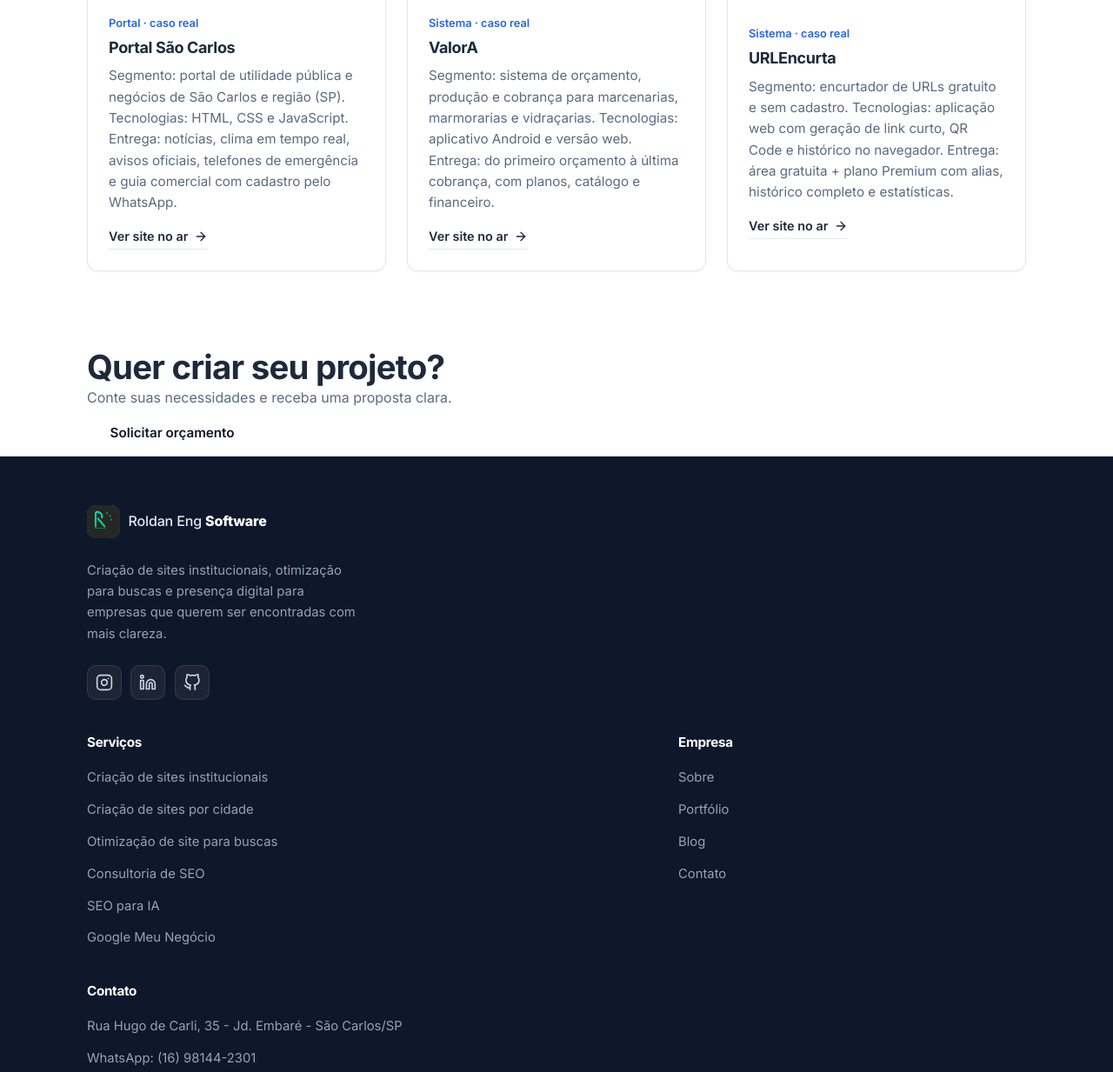
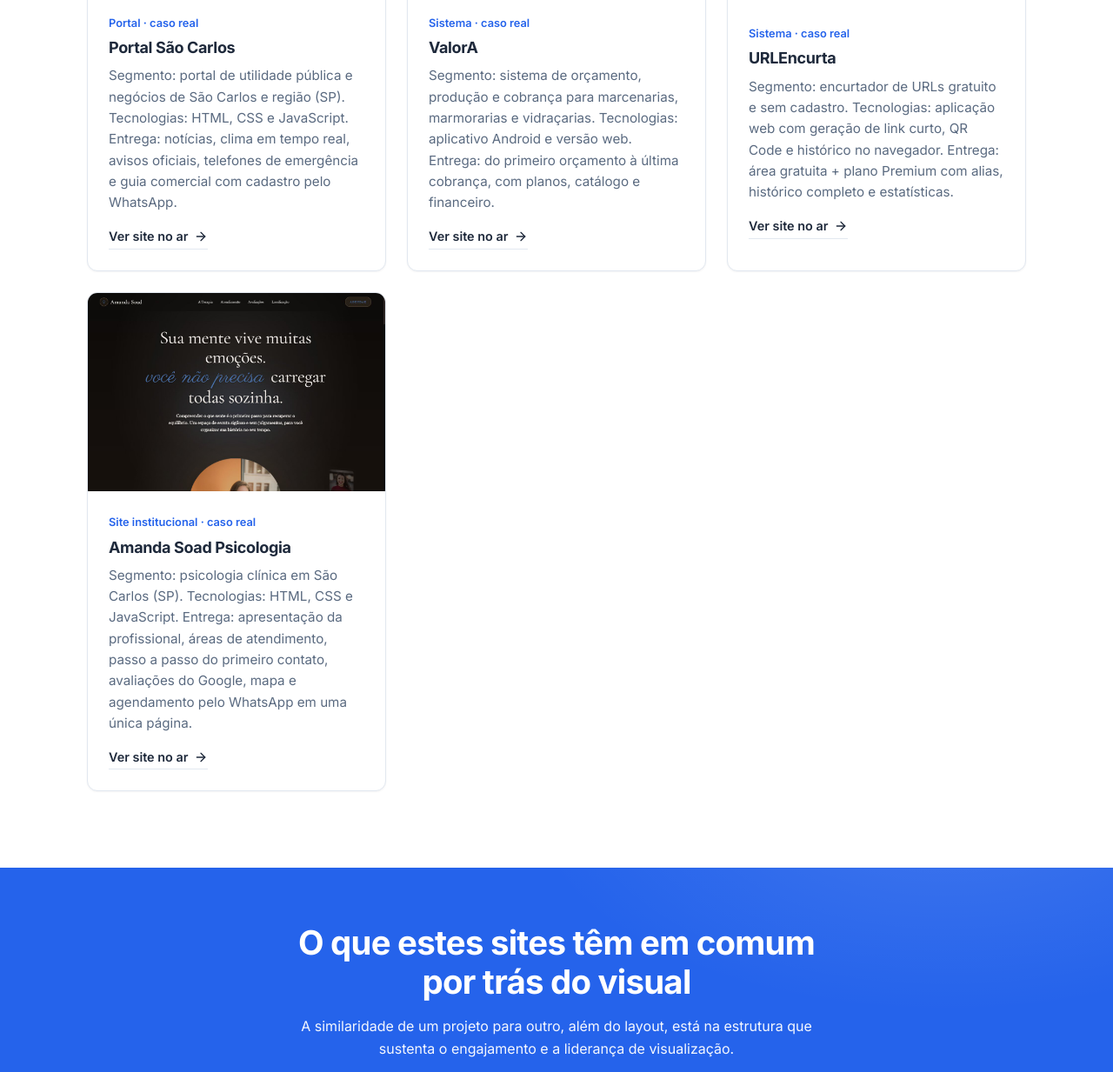
Before and after one commit to roldan-eng-software/roldan-eng-software, a plain HTML site: page portfolio/index.html in a window 1280 px wide. Shown: the part 1567-2800 px from the top of the page at 87% size. Drawn offline with Linux system fonts and the light colour scheme.

Commit message:
Atualiza texto e CTA do portfólio e adiciona 7º caso de sucesso (Amanda Soad)

```diff
--- a/css/styles.css
+++ b/css/styles.css
@@ -1152,6 +1152,37 @@
   margin-top: 2rem;
 }
 
+/* ----------------------- Faixa CTA do portfólio ----------------------- */
+
+.cta-faixa {
+  padding-block: 4rem;
+  background:
+    radial-gradient(50rem 25rem at 85% -20%, rgba(255, 255, 255, 0.12), transparent 60%),
+    var(--cor-primaria);
+}
+
+.cta-faixa__conteudo {
+  max-width: 720px;
+  text-align: center;
+}
+
+.cta-faixa h2 {
+  color: #FFFFFF;
+}
+
+.cta-faixa p {
+  margin-top: 1rem;
+  color: rgba(255, 255, 255, 0.95);
+}
+
+.cta-faixa__acoes {
+  display: flex;
+  flex-wrap: wrap;
+  justify-content: center;
+  gap: 0.85rem;
+  margin-top: 2rem;
+}
+
 /* ----------------------- Contato ----------------------- */
 .contato__grid {
   display: grid;
--- a/portfolio/index.html
+++ b/portfolio/index.html
@@ -134,8 +134,8 @@
             </li>
           </ul>
           <p class="hero-interno__subtitulo">
-            Seis casos reais no ar: Morena Café, Dariane, Padaria Veneto,
-            Portal São Carlos, ValorA e URLEncurta.
+            Sete casos reais no ar: Morena Café, Dariane, Padaria Veneto,
+            Portal São Carlos, ValorA, URLEncurta e Amanda Soad Psicologia.
           </p>
           <div class="hero-interno__acoes">
             <a class="btn btn--primary" href="../contato/">Quero meu projeto como esse</a>
@@ -284,14 +284,36 @@
               </a>
             </div>
           </article>
+          <article class="card-projeto reveal" data-categoria="institucional">
+            <div class="projeto__imagem">
+              <img src="../assets/caso-amanda-psicologia.jpg" alt="Prévia do site da psicóloga Amanda Soad em São Carlos" width="600" height="400" loading="lazy">
+            </div>
+            <div class="card-projeto__corpo">
+              <span class="card-projeto__categoria">Site institucional · caso real</span>
+              <h3>Amanda Soad Psicologia</h3>
+              <p>
+                Segmento: psicologia clínica em São Carlos (SP). Tecnologias: HTML,
+                CSS e JavaScript. Entrega: apresentação da profissional, áreas de
+                atendimento, passo a passo do primeiro contato, avaliações do Google,
+                mapa e agendamento pelo WhatsApp em uma única página.
+              </p>
+              <a class="projeto__link" href="https://psicologos-eosin.vercel.app/" target="_blank" rel="noopener noreferrer">
+                Ver site no ar
+                <svg width="16" height="16" viewBox="0 0 24 24" fill="none" stroke="currentColor" stroke-width="2" stroke-linecap="round" stroke-linejoin="round" aria-hidden="true">
+                  <line x1="5" y1="12" x2="19" y2="12"></line>
+                  <polyline points="12 5 19 12 12 19"></polyline>
+                </svg>
+              </a>
+            </div>
+          </article>
         </div>
       </div>
     </section>
 
     <section class="cta-faixa">
       <div class="container cta-faixa__conteudo reveal">
-        <h2>Quer criar seu projeto?</h2>
-        <p>Conte suas necessidades e receba uma proposta clara.</p>
+        <h2>O que estes sites têm em comum por trás do visual</h2>
+        <p>A similaridade de um projeto para outro, além do layout, está na estrutura que sustenta o engajamento e a liderança de visualização.</p>
         <div class="cta-faixa__acoes">
           <a class="btn btn--claro" href="https://wa.me/5516981442301?text=Ol%C3%A1%2C%20vim%20pelo%20site%20da%20Roldan%20Eng%20Software%20e%20gostaria%20de%20falar%20sobre%20um%20projeto.">Solicitar orçamento</a>
         </div>
```
Also changed, not shown: index.html (+25 -2 lines), assets/caso-amanda-psicologia.jpg (added).
